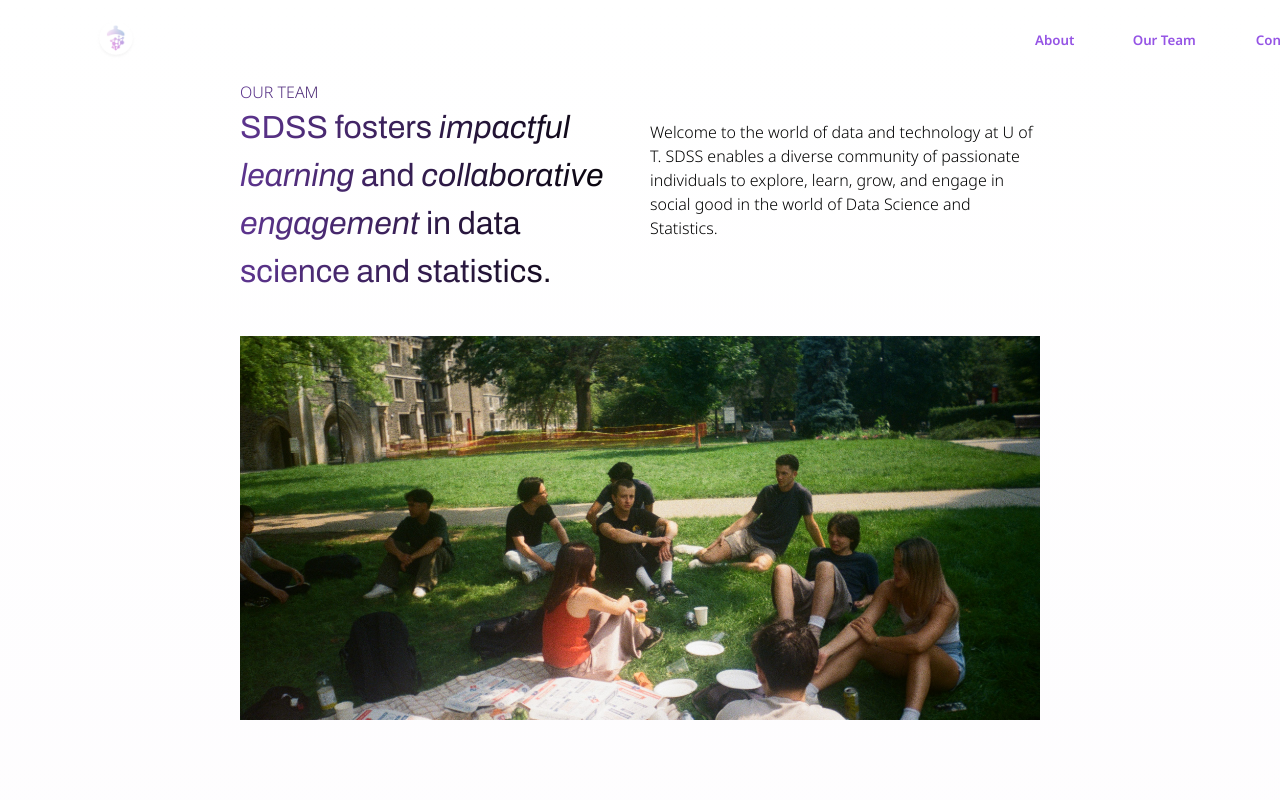
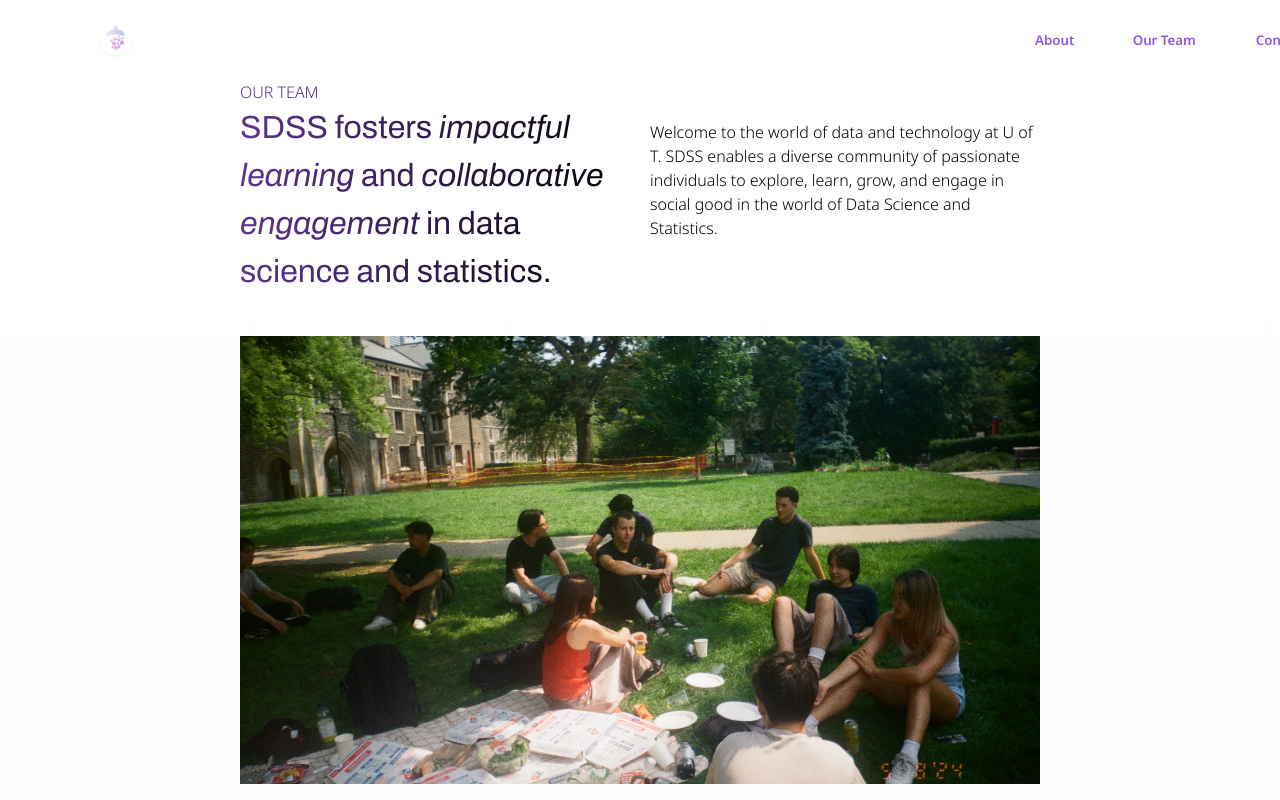
Before and after one commit to SDSS-UofT/sdss-uoft.github.io, a Next.js app in the folder sdss-website/: page /sdss-uoft.github.io/our-teams in a window 1280 px wide. Shown: the top 800 px of the page. Built offline with nearby package versions, Linux system fonts and the light colour scheme.

Commit message:
Update globals.css

```diff
--- a/sdss-website/src/app/globals.css
+++ b/sdss-website/src/app/globals.css
@@ -253,7 +253,7 @@
 }
 
 .team-image-mobile {
-  height: 24rem;
+  height: 28rem;
 }
 
 .event-card {
```
